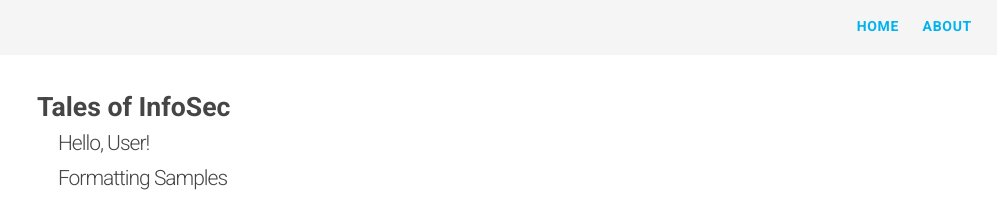
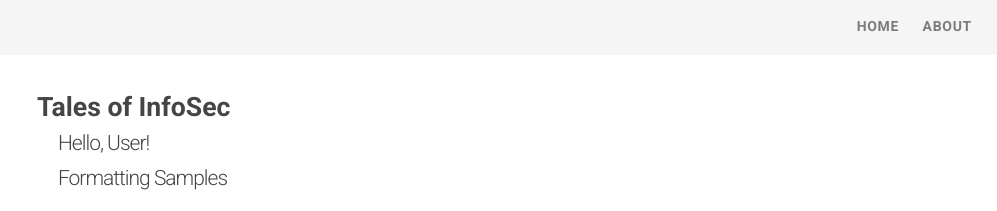
Before and after one commit to TalesOfInfoSec/TalesOfInfoSec.github.io, a Jekyll site: the page built from index.html, in a window 1280 px wide. Shown: the top 211 px of the page, without its empty margins (283-1280 px from the left). Built offline with Jekyll 4.4.1, drawn with Linux system fonts in a browser that asks for light colours; nearby versions of some CDN libraries; Markdown is read by kramdown in place of the engine named in the settings.

Commit message:
changed Brand-Color

```diff
--- a/css/main.scss
+++ b/css/main.scss
@@ -15,7 +15,7 @@ $spacing-unit:     30px;
 
 $text-color:       #454545;
 $background-color: #FFF;
-$brand-color:      #00B2EE;
+$brand-color:      #7c7c7c;
 
 $grey-color:       #828282;
 $grey-color-light: lighten($grey-color, 30%);
```
